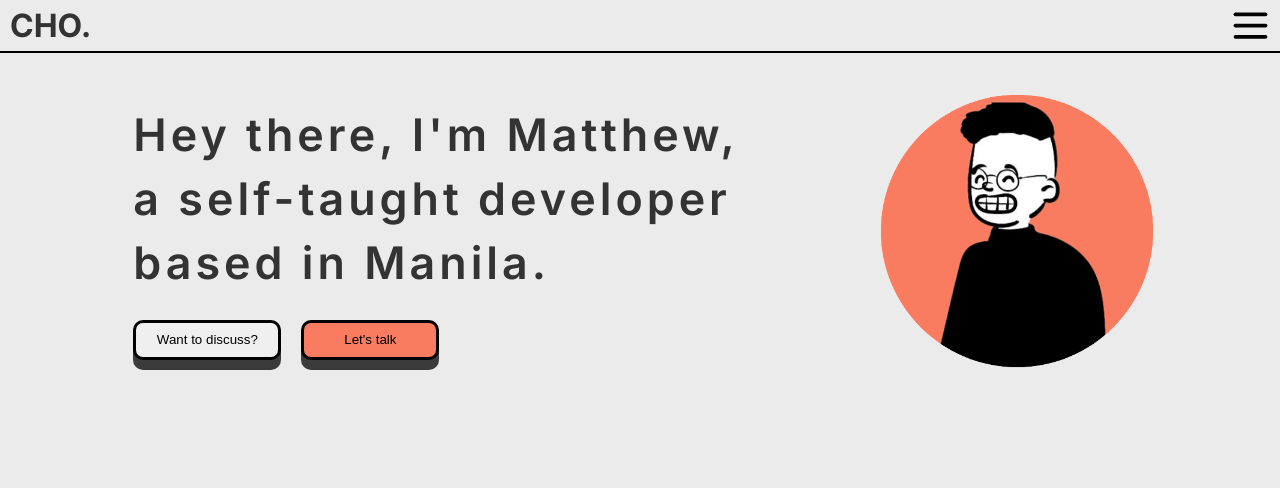
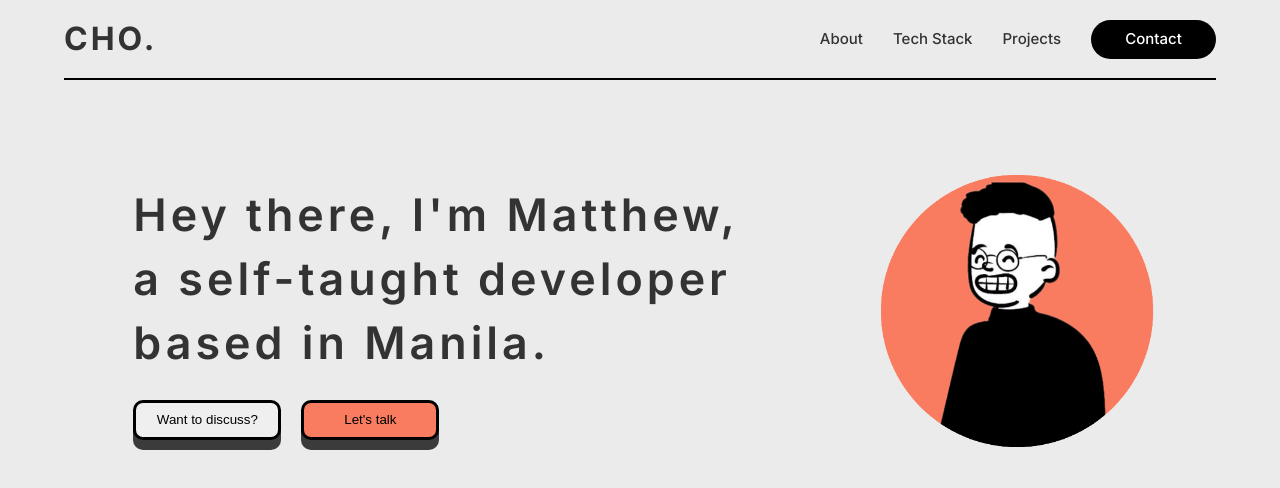
Before and after one commit to choMatt/Portfolio, a React (Vite) app: page / in a window 1280 px wide. Shown: the top 488 px of the page. Built offline with nearby package versions, Linux system fonts and the light colour scheme.

Commit message:
added responsive mode to nav bar

```diff
--- a/src/styles/Navigation.module.css
+++ b/src/styles/Navigation.module.css
@@ -42,10 +42,10 @@
   justify-content: center;
   right: 0;
   top: 0;
-  background-color: #F97C60;
+  background-color: #f97c60;
   transition: transform 300ms ease-in-out;
-  font-size:25px;
-  gap:20px
+  font-size: 25px;
+  gap: 20px;
 }
 
 /* Sidebar Menu Closed State */
@@ -79,3 +79,50 @@
   display: block;
   background-color: rgba(0, 0, 0, 0.562);
 }
+
+@media (min-width: 769px) {
+  .logo{
+    letter-spacing: 3px;
+  }
+
+  .nav{
+    max-width: 1300px;
+    margin: 0 auto;
+    position: unset;
+    width: 90%;
+    height: 80px;
+    padding:unset;
+  }
+
+  .list {
+    position: unset;
+    height: 30px;
+    max-width: 440px;
+    flex-direction: row;
+    font-size: 15px;
+    background-color: #ffffff00;
+    transform: translateX(0%);
+    transition: unset;
+    gap: 30px;
+    justify-content: end;
+    font-weight: 500;
+  }
+
+  .backDropOpened {
+    display: none;
+  }
+
+  .burger {
+    display: none;
+  }
+
+  .item:nth-of-type(4){
+    display: grid;
+    place-items: center;
+    width: 125px;
+    height: 39px;
+    background-color: black;
+    color:white;
+    border-radius: 20px;
+  }
+}
```
